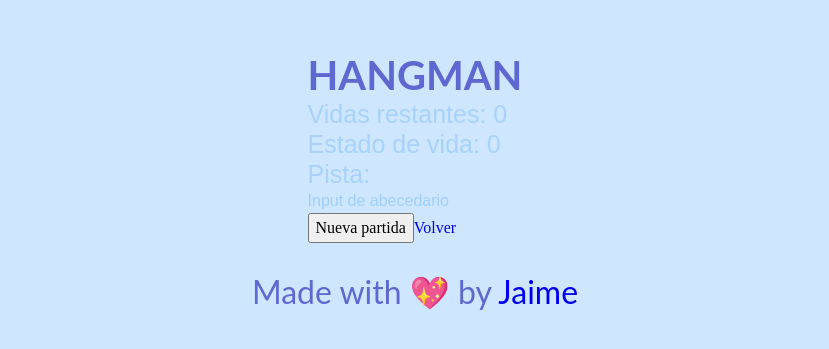
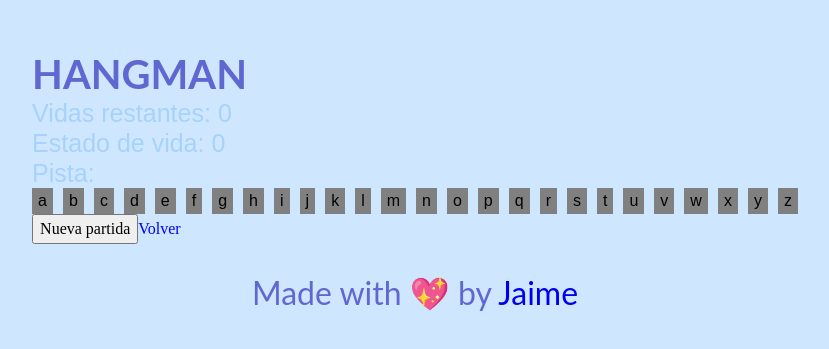
Before and after one commit to Graimi/proyecto-6-hub-de-juegos, a React (Vite) app: page /hangman in a window 1280 px wide. Shown: the part 219-568 px from the top of the page, without its empty margins (225-1054 px from the left). Built offline with nearby package versions, Linux system fonts and the light colour scheme.

Commit message:
hangman vocabulary added

```diff
--- a/src/pages/Hangman/Hangman.css
+++ b/src/pages/Hangman/Hangman.css
@@ -0,0 +1,16 @@
+.check {
+    background-color: pink;
+}
+
+.gm-hangman-vocabulary {
+    display: flex;
+    flex-wrap: wrap;
+    justify-content: center;
+    gap: 10px;
+}
+
+.gm-hangman-letter {
+    background-color: gray;
+    border: none;
+    color: black;
+}
--- a/src/pages/Hangman/Hangman.jsx
+++ b/src/pages/Hangman/Hangman.jsx
@@ -35,7 +35,42 @@ function Hangman() {
     },
     {
       img: '3'
+    },
+    {
+      img: '4'
+    },
+    {
+      img: '5'
     }
+  ];
+
+  const vocabulary = [
+    'a',
+    'b',
+    'c',
+    'd',
+    'e',
+    'f',
+    'g',
+    'h',
+    'i',
+    'j',
+    'k',
+    'l',
+    'm',
+    'n',
+    'o',
+    'p',
+    'q',
+    'r',
+    's',
+    't',
+    'u',
+    'v',
+    'w',
+    'x',
+    'y',
+    'z'
   ];
 
   // Función encargada de seleccionar la palabra aleatoriamente
@@ -44,13 +79,27 @@ function Hangman() {
     return words[randomIndex].toUpperCase();
   }
 
+  function vocabularyDefault() {
+    const vocabularyButtons = document.querySelectorAll('.gm-hangman-vocabulary button');
+    vocabularyButtons.forEach((button) => {
+      button.classList.remove('check');
+      button.classList.add('gm-hangman-letter');
+      button.removeAttribute('disabled');
+    });
+  }
+
   // Función encargada de resetear el juego
   function resetData() {
     setWord(null);
     // const board = document.querySelector('.none');
     // board.style.display = 'flex';
     setWord(getRandomWord());
-    setLifes(3);
+    setLifes(5);
+    vocabularyDefault();
+  }
+
+  function vocabularyClick(letter) {
+    console.log('Letter', letter);
   }
 
   return (
@@ -61,7 +110,26 @@ function Hangman() {
         <h3>Estado de vida: {lifeImg[lifes].img}</h3>
         <h3>{word}</h3>
         <h3>Pista: </h3>
-        <p>Input de abecedario</p>
+        <article className="gm-hangman-vocabulary">
+          {vocabulary.map((letter) => {
+            return (
+              <button
+                type="button"
+                id={`gm-hangman-letter-${letter}`}
+                className="gm-hangman-letter"
+                onClick={(event) => {
+                  const letterButton = event.target;
+                  letterButton.disabled = true;
+                  letterButton.className = 'check';
+                  vocabularyClick(letter);
+                }}
+              >
+                <p>
+                {letter}</p>
+              </button>
+            );
+          })}
+        </article>
       </article>
       <button type="button" onClick={() => resetData()}>
         Nueva partida
--- a/src/pages/TicTacToe/TicTacToe.jsx
+++ b/src/pages/TicTacToe/TicTacToe.jsx
@@ -34,8 +34,8 @@ function TicTacToe() {
   // Función encargada de resetear las casillas de juego
   function resetData() {
     setData([null, null, null, null, null, null, null, null, null]);
-    const board = document.querySelector('.gm-tictactoe-none');
-    board.style.display = 'flex';
+    const game = document.querySelector('.gm-tictactoe-game');
+    game.style.display = 'flex';
     setPlayer(getRandomPlayer());
   }
 
```
Also changed, not shown: 1 other file (tests, documents, lock files or other folders).
